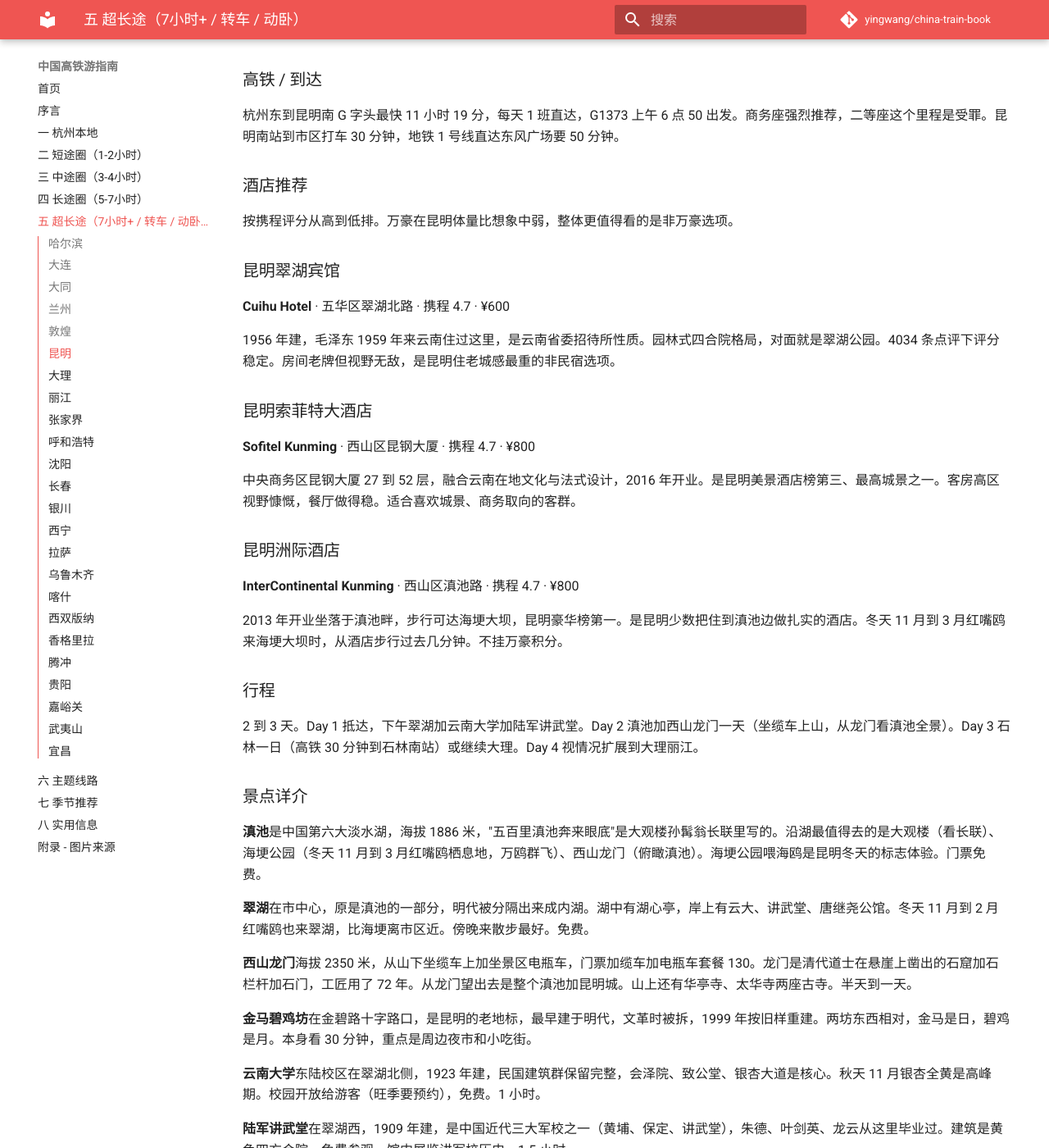
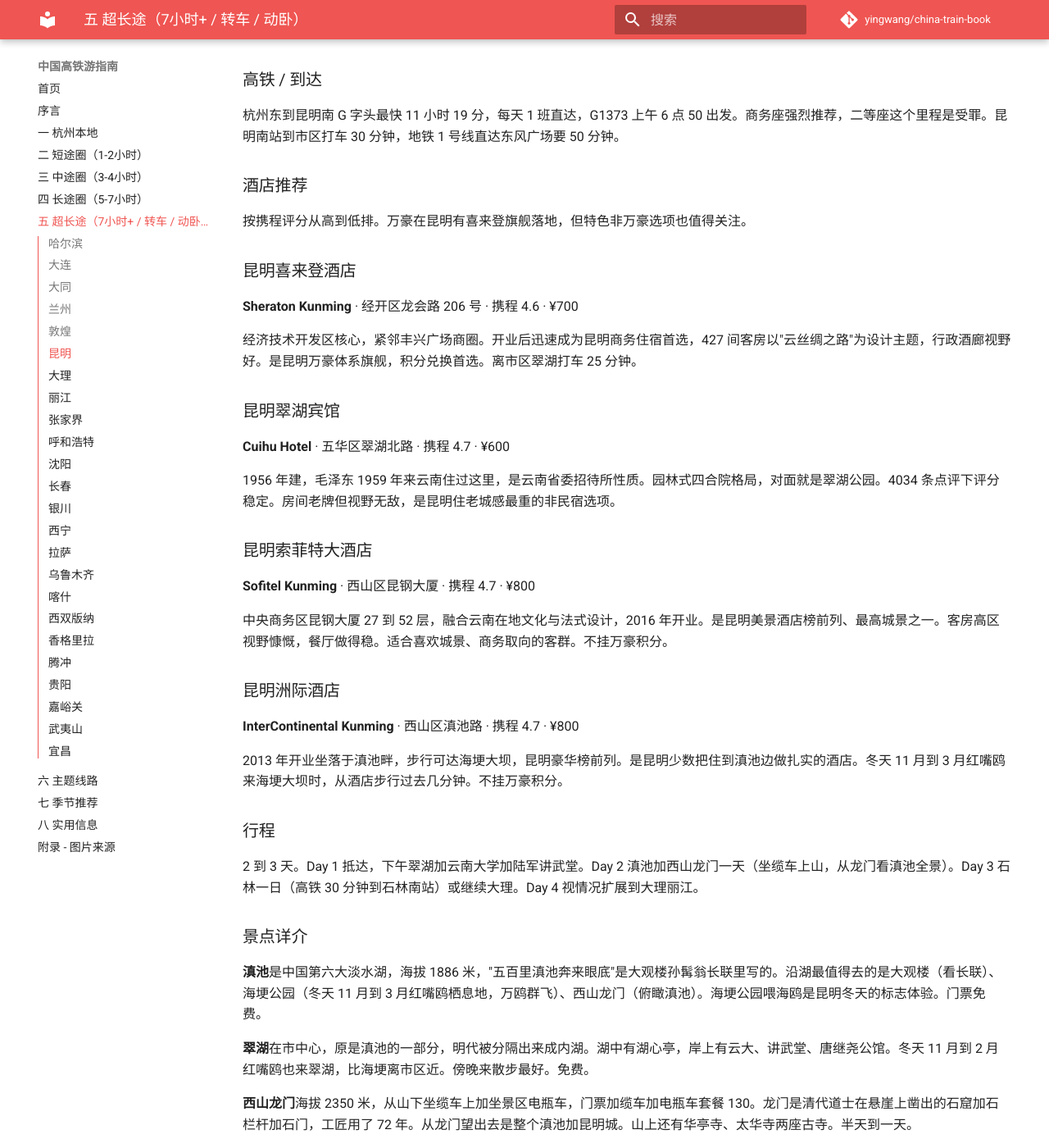
Before and after one commit to yingwang/china-train-book, an MkDocs documentation site: the page built from docs/chapters/05-extra-long.md, in a window 1280 px wide and 1400 px high, scrolled down 10691 px. Shown: the whole window at 82% size. Built offline with MkDocs 1.6.1 and Material for MkDocs 9.7.7, drawn with Linux system fonts in a browser that asks for light colours; comment, search, counter and statistics services are not loaded; some of the changed text lies outside the part shown.

Commit message:
Marriott audit: 05-extra-long fixes
Verified each Marriott entry against marriott.com / Ctrip:
- 大连一方城堡: corrected address (沙河口区宾海西路, not 西岗区一方山)
- 兰州喜来登: renamed to 兰州喜来登安宁, opened 2024-07 not 2018
- JW 万豪哈尔滨: removed wrong 群力新区 reference (松北区)
- 昆明: removed false "万豪体量弱" claim, added 昆明喜来登
- 沈阳: added missing 沈阳威斯汀
- 乌鲁木齐福朋: corrected address (米东区汇展大道)
- 西双版纳云投喜来登: corrected address; 福朋: removed false 泳池

Co-Authored-By: Claude Opus 4.7 (1M context) <noreply@anthropic.com>

```diff
--- a/docs/chapters/05-extra-long.md
+++ b/docs/chapters/05-extra-long.md
@@ -34,9 +34,9 @@
 不是万豪体系，但中央大街南口最稳的高端选项。客房江景或街区景，Sofitel 的法式硬件标准，下楼三分钟到防洪纪念塔和松花江。5300 多条点评下来评分稳定。来哈尔滨想要中央大街加江景组合的人首选。
 
 ### 哈尔滨 JW 万豪酒店
-**JW Marriott Hotel Harbin River North** · 松北区创新路 · 携程 4.6 · ¥800
+**JW Marriott Hotel Harbin River North** · 松北区（哈尔滨市政府片区）· 携程 4.6 · ¥800
 
-群力新区会展中心边上 2018 年开业，离哈尔滨西站 15 分钟、中央大街 20 分钟。是哈尔滨万豪体系里硬件最高的一家。客房从高区开始是江景，行政酒廊在顶层。冬天住松北一侧去冰雪大世界比住中央大街顺。
+松北区松花江北岸，离哈尔滨西站 15 分钟、中央大街 20 分钟。342 间客房中 95% 有松花江全景，行政酒廊在顶层。是哈尔滨万豪体系硬件最高的一家。冬天住松北一侧去冰雪大世界比住中央大街顺。
 
 ### 行程
 
@@ -90,9 +90,9 @@
 星海广场南侧填海区 2017 年开业，是大连国际品牌里硬件最高的一家。客房从高区起全是渤海全景，6175 条点评累积下评分稳定。大堂吧的下午茶能从落地窗看完整个星海湾大桥。Hyatt 不挂万豪积分，但按住一次标准算这家最稳。
 
 ### 大连一方城堡豪华精选酒店
-**The Castle Hotel, a Luxury Collection Hotel** · 西岗区一方山 · 携程 4.7 · ¥1200
+**The Castle Hotel, a Luxury Collection Hotel** · 沙河口区宾海西路 600 号 · 携程 4.7 · ¥1200
 
-万豪豪华精选旗下，外观是欧式古堡造型建在山上，俯瞰大连港。客房硬件按新酒店标准做，景观和大堂的旧贵气都很到位。是大连体系里口碑最稳的万豪系，专程为景和气场住一次成立。
+万豪豪华精选旗下，外观是巴伐利亚城堡造型，俯瞰星海湾和黄海。紧邻星海广场，是大连最有气场的高端酒店之一。客房硬件扎实，大堂气势足。是大连万豪体系口碑最稳的一家，专程为景和气场住一次成立。
 
 ### 大连香格里拉大酒店
 **Shangri-La Dalian** · 中山区人民路 · 携程 4.6 · ¥900
@@ -209,10 +209,10 @@
 
 甘肃省委招待所性质，1956 年建。园林式格局，安静、有历史感。毛泽东、周恩来都住过。客房硬件偏老但环境是兰州最好的之一，住的是历史。
 
-### 兰州众邦喜来登酒店
-**Sheraton Lanzhou Anning** · 安宁区万新南路 · 携程 4.7 · ¥600
+### 兰州喜来登安宁酒店
+**Sheraton Lanzhou Anning** · 安宁区万新南路 150 号 · 携程 4.7 · ¥600
 
-安宁区万新南路 150 号，是兰州目前唯一的万豪系酒店，2018 年开业。客房空间慷慨，行政酒廊出品稳，泳池和健身按新酒店标准做。离中山桥打车 20 分钟。性价比是兰州万豪体系最大的卖点。
+2024 年 7 月开业，是喜来登在华第 100 家门店、兰州目前唯一的万豪系酒店。客房空间慷慨，健身和泳池按新酒店标准做，地铁口步行 150 米。离中山桥打车 20 分钟。性价比是兰州万豪体系最大的卖点。
 
 ### 兰州飞天大酒店
 **Lanzhou Feitian Hotel** · 城关区东岗西路 · 携程 4.5 · ¥400
@@ -322,7 +322,12 @@
 
 ### 酒店推荐
 
-按携程评分从高到低排。万豪在昆明体量比想象中弱，整体更值得看的是非万豪选项。
+按携程评分从高到低排。万豪在昆明有喜来登旗舰落地，但特色非万豪选项也值得关注。
+
+### 昆明喜来登酒店
+**Sheraton Kunming** · 经开区龙会路 206 号 · 携程 4.6 · ¥700
+
+经济技术开发区核心，紧邻丰兴广场商圈。开业后迅速成为昆明商务住宿首选，427 间客房以"云丝绸之路"为设计主题，行政酒廊视野好。是昆明万豪体系旗舰，积分兑换首选。离市区翠湖打车 25 分钟。
 
 ### 昆明翠湖宾馆
 **Cuihu Hotel** · 五华区翠湖北路 · 携程 4.7 · ¥600
@@ -332,12 +337,12 @@
 ### 昆明索菲特大酒店
 **Sofitel Kunming** · 西山区昆钢大厦 · 携程 4.7 · ¥800
 
-中央商务区昆钢大厦 27 到 52 层，融合云南在地文化与法式设计，2016 年开业。是昆明美景酒店榜第三、最高城景之一。客房高区视野慷慨，餐厅做得稳。适合喜欢城景、商务取向的客群。
+中央商务区昆钢大厦 27 到 52 层，融合云南在地文化与法式设计，2016 年开业。是昆明美景酒店榜前列、最高城景之一。客房高区视野慷慨，餐厅做得稳。适合喜欢城景、商务取向的客群。不挂万豪积分。
 
 ### 昆明洲际酒店
 **InterContinental Kunming** · 西山区滇池路 · 携程 4.7 · ¥800
 
-2013 年开业坐落于滇池畔，步行可达海埂大坝，昆明豪华榜第一。是昆明少数把住到滇池边做扎实的酒店。冬天 11 月到 3 月红嘴鸥来海埂大坝时，从酒店步行过去几分钟。不挂万豪积分。
+2013 年开业坐落于滇池畔，步行可达海埂大坝，昆明豪华榜前列。是昆明少数把住到滇池边做扎实的酒店。冬天 11 月到 3 月红嘴鸥来海埂大坝时，从酒店步行过去几分钟。不挂万豪积分。
 
 ### 行程
 
@@ -619,17 +624,22 @@
 
 ### 酒店推荐
 
-按携程评分从高到低排。沈阳万豪体系本品牌主力是北站这家，希尔顿系的康莱德同档次但口碑更稳。
+按携程评分从高到低排。沈阳万豪体系比想象中丰富，威斯汀和万豪本品牌都有，希尔顿系的康莱德口碑同样强。
 
 ### 沈阳康莱德酒店
 **Conrad Shenyang** · 和平区青年大街 · 携程 4.7 · ¥1000
 
 希尔顿系顶级品牌（不是万豪），但定位接近 JW。5884 条点评下评分稳定，沈阳设计感酒店榜第一。客房面积大、用料考究，行政酒廊在 39 楼是沈阳最高城景之一。中山广场动线时这家最稳。
 
+### 沈阳威斯汀酒店
+**The Westin Shenyang** · 和平区青年大街 386 号 · 携程 4.6 · ¥700
+
+和平区 CBD 核心，紧邻地铁、步行到太原街商圈。Heavenly Bed 标准，泳池和健身齐备。是沈阳万豪体系里交通最便利、商务取向最强的一家，积分兑换性价比高。
+
 ### 沈阳万豪酒店
-**Shenyang Marriott Hotel** · 沈河区北站一路 · 携程 4.7 · ¥700
+**Shenyang Marriott Hotel** · 沈河区北站一路 43 号 · 携程 4.7 · ¥700
 
-北站金融商务区核心 2020 年开业，离沈阳北站打车 5 分钟、地铁青年大街站步行 10 分钟。317 间客房按新酒店标准做，万豪中餐厅、韩屋特色餐厅、顶层宇吧都齐。是沈阳目前万豪本品牌硬件最高的一家，商务和讲品质的住客首选。
+北站金融商务区核心，离沈阳北站打车 5 分钟。317 间客房按新酒店标准做，万豪中餐厅、韩式餐厅、顶层宇吧都齐。是沈阳万豪本品牌的旗舰，商务和讲品质的住客首选。
 
 ### 行程
 
@@ -895,10 +905,10 @@
 
 新疆万豪体系极薄，目前只有福朋喜来登一家。
 
-### 乌鲁木齐中建福朋喜来登酒店
-**Four Points by Sheraton Urumqi** · 沙依巴克区西北路 · 携程 4.7 · ¥500
+### 乌鲁木齐福朋喜来登酒店
+**Four Points by Sheraton Urumqi** · 米东区汇展大道 4000 号 · 携程 4.7 · ¥500
 
-2018 年开业，700 多条点评。位置在中建大厦内，离新疆博物馆步行 15 分钟。客房按新酒店标准做，硬件较新。早餐有维吾尔特色（馕、烤包子、奶茶）。性价比突出，是新疆境内唯一可叠万豪积分的选项。
+奥林匹克体育中心园区内，700 多条点评。客房按新酒店标准做，硬件较新。早餐有维吾尔特色（馕、烤包子、奶茶）。距离市区国际大巴扎约 20 公里需打车，但是新疆境内唯一可叠万豪积分的选项，讲积分的住客首选。
 
 ### 当地特色酒店
 
@@ -1002,14 +1012,14 @@
 按携程评分从高到低排。
 
 ### 西双版纳云投喜来登大酒店
-**Sheraton Grand Xishuangbanna Hotel** · 景洪市嘎兰中路 · 携程 4.7 · ¥800
+**Sheraton Grand Xishuangbanna Hotel** · 景洪市嘎洒镇云投路 1 号（嘎洒温泉内）· 携程 4.7 · ¥800
 
-景洪市中心 2014 年开业，挂喜来登大（Sheraton Grand）子品牌，是西双版纳最早的国际五星，5500 多条点评。客房和泳池都按热带度假村标准做，傣式园林围着。早餐有傣式特色（菠萝饭、糯米饭、冬阴功）。携程亲子乐园酒店榜第 4。
+嘎洒温泉度假区内 2014 年开业，挂喜来登大（Sheraton Grand）子品牌，是西双版纳最早的国际五星，5500 多条点评。客房和泳池都按热带度假村标准做，傣式园林围着，含 4 处温泉。早餐有傣式特色。距景洪市区开车约 20 分钟，讲积分可在此叠万豪积分。
 
-### 西双版纳景洪俊都福朋喜来登酒店
-**Four Points by Sheraton Xishuangbanna** · 景洪市清泉路 · 携程 4.6 · ¥500
+### 西双版纳福朋喜来登酒店
+**Four Points by Sheraton Xishuangbanna** · 景洪市清泉路 22 号 · 携程 4.6 · ¥500
 
-清泉路 2018 年开业的度假型福朋，198 间客房及套房。泳池在中庭，傣式风格。性价比是优势，比云投喜来登低一档但硬件相当。
+清泉路近孔雀湖，198 间客房。傣式风格，24 小时健身、自助洗衣齐备，无泳池。性价比是优势，比云投喜来登低一档但位置在景洪市区核心更方便。
 
 ### 当地特色酒店
 
```
